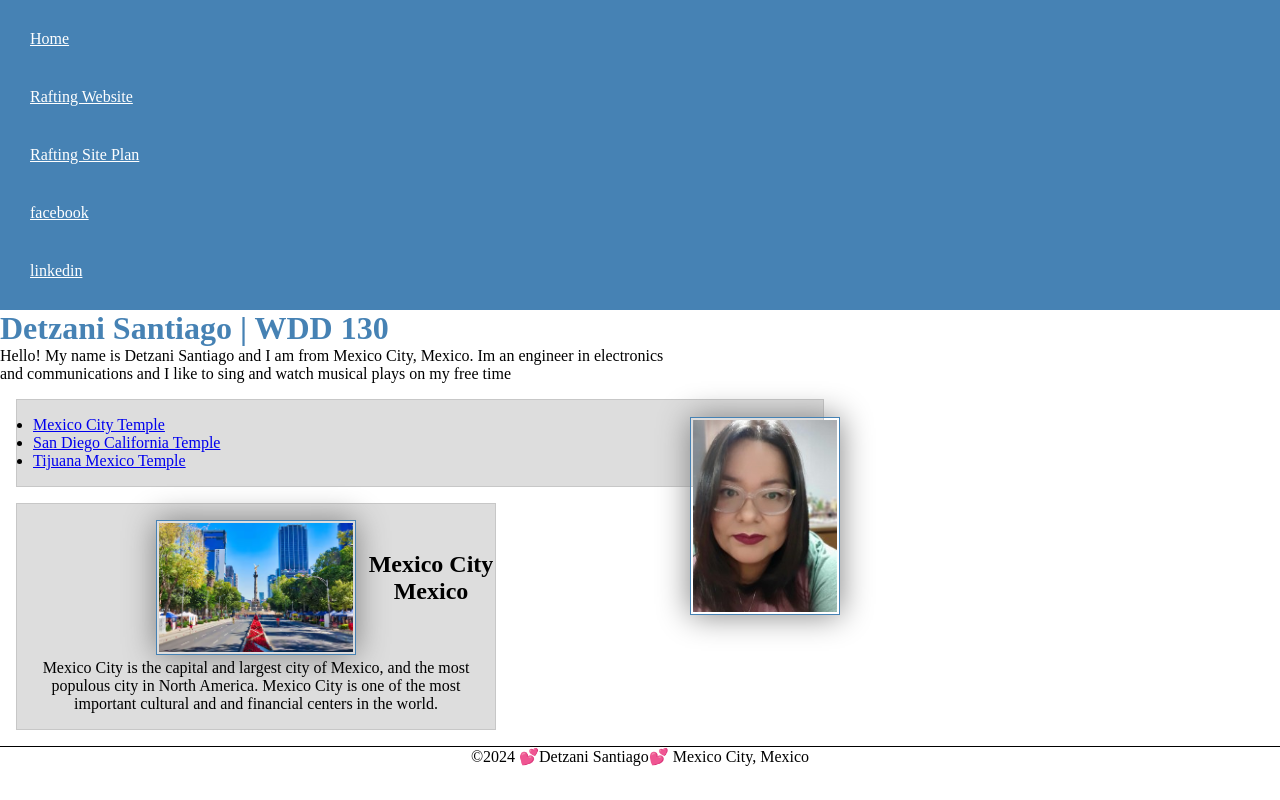
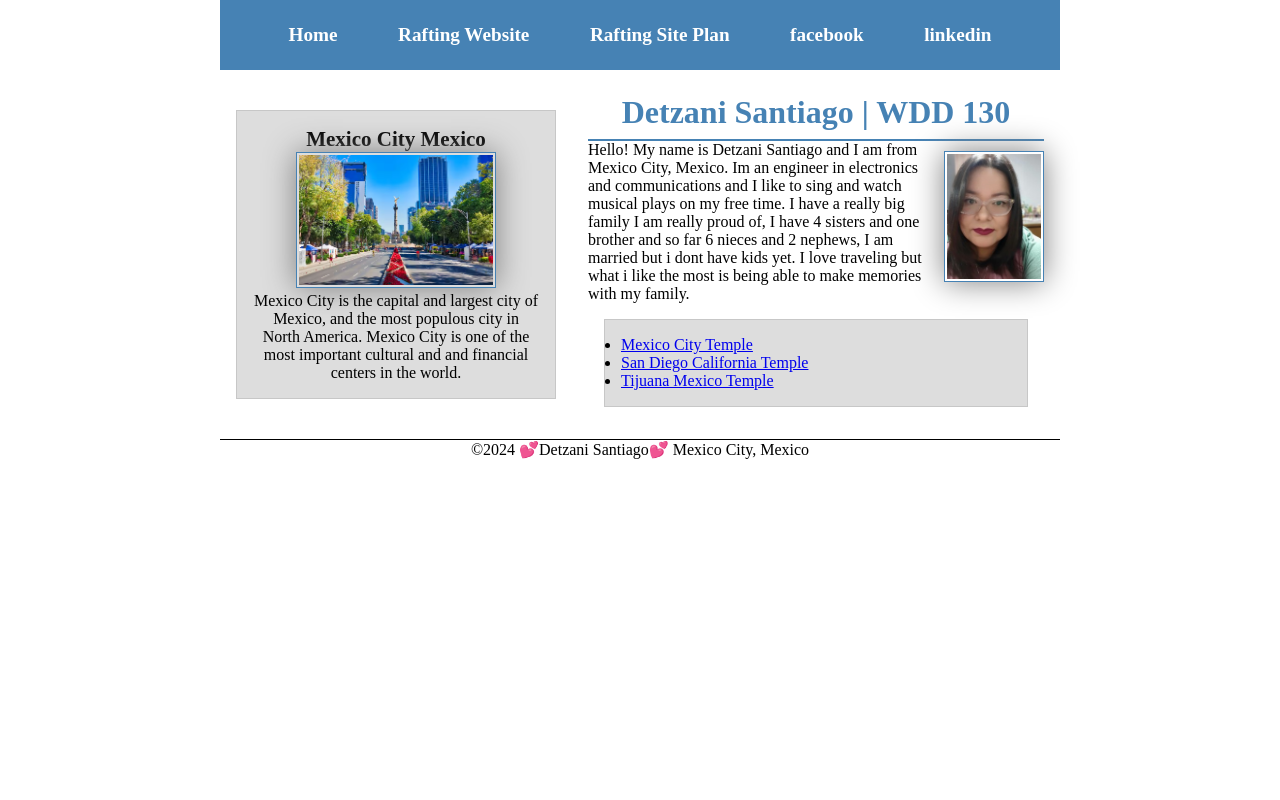
Before and after one commit to edetsan/wdd130, a plain HTML site: page index.html in a window 1280 px wide. Drawn offline with Linux system fonts and the light colour scheme.

Commit message:
W03 updates

```diff
--- a/index.html
+++ b/index.html
@@ -18,10 +18,11 @@
             <a href="https://linkedin.com">linkedin</a>
         </nav>
     </header>
+    <div class="grid">
       <main>
         <h1> Detzani Santiago | WDD 130</h1>
         <img src="images/profile.jpg" alt="Hello, my name is Detzani Santiago" width="200">
-        <p> Hello! My name is Detzani Santiago and I am from Mexico City, Mexico. Im an engineer in electronics and communications and I like to sing and watch musical plays on my free time</p>
+        <p> Hello! My name is Detzani Santiago and I am from Mexico City, Mexico. Im an engineer in electronics and communications and I like to sing and watch musical plays on my free time. I have a really big family I am really proud of, I have 4 sisters and one brother and so far 6 nieces and 2 nephews, I am married but i dont have kids yet. I love traveling but what i like the most is being able to make memories with my family.</p>
         <ul class="box">
           <li><a href="https://www.churchofjesuschrist.org/temples/details/mexico-city-mexico-temple?lang=eng" target="_blank">Mexico City Temple</a></li>
           <li><a href="https://www.churchofjesuschrist.org/temples/details/san-diego-california-temple?lang=eng" target="_blank">San Diego California Temple</a></li>
@@ -35,6 +36,7 @@
           Mexico City is the capital and largest city of Mexico, and the most populous city in North America. Mexico City is one of the most important cultural and and financial centers in the world.
         </p>
       </aside>
+    </div>
     <footer>
         <p>&#169;2024 💕Detzani Santiago💕 Mexico City, Mexico</p>
     </footer>
--- a/styles/styles.css
+++ b/styles/styles.css
@@ -3,23 +3,30 @@
     padding: 0;
     box-sizing: border-box;
 }
-main {
-    max-width: 840px;
-}
 
 nav {
     background-color: steelblue;
-    padding: 10px;
+    padding: 1rem;
+    display:flex;
+    justify-content: space-evenly;
+    align-items: center;
 }
 
 nav a {
+    display: block;
     color: white;
-    display: block;
-    padding: 20px;
+    padding: .5rem;
+    font-size: 1.2rem;
+    font-weight: 700;
+    text-decoration: none;
+
 }
 
 h1 {
 	color: steelblue;
+    text-align: center;
+    border-bottom: 2px solid steelblue;
+    padding: .5rem;
 }
 
 img {
@@ -34,8 +41,17 @@ p {
     padding: 0;
 }
 
+main {
+    max-width: 840px;
+    grid-column: 2/3;
+    margin:1rem;
+}
+.grid {
+    display: grid;
+    align-items: center;
+}
 aside {
-    width: 30rem;
+    width: 20rem;
     margin: 1rem;
     border: 1px solid rgba(0, 0, 0, 0.2); /* 1 */
     padding: 1rem;
@@ -43,6 +59,8 @@ aside {
     color: #333;
     text-align: center;
     position:relative;
+    grid-column: 1/2;
+    grid-row: 1/2;
 }
 
 aside img {
@@ -50,8 +68,8 @@ aside img {
     height: auto;
 }
 main img {
-    margin-top: 70px;
-    width: 150px;
+    margin-top: 10px;
+    width: 100px;
     height: auto;
     float: right;
 }
@@ -60,6 +78,11 @@ footer {
     margin-top: 15px;
     border-top: 1px solid #000;
     text-align: center;
+}
+
+header, .grid, footer {
+    max-width: 840px;
+    margin: 0 auto;
 }
 /*Class Selectors*/
 .box {
@@ -71,7 +94,10 @@ footer {
  }
 
 aside h2 {
-    position: absolute;
-    top: 47px;
-    left: 350px;
+    position: top;
+    top: 20px;
+    left: 60px;
+    color: black;
+    text-align: center;
+    font-size: 21px;
 }
--- a/wwr/styles/rafting.css
+++ b/wwr/styles/rafting.css
@@ -98,6 +98,7 @@ h1, h2 {
     background-color: var(--nav-background-color);
     text-decoration: none;
     padding: 1rem;
+
   }/*
   nav a {
     display: grid;
```
Lines whose indentation alone changed are shown as unchanged.
